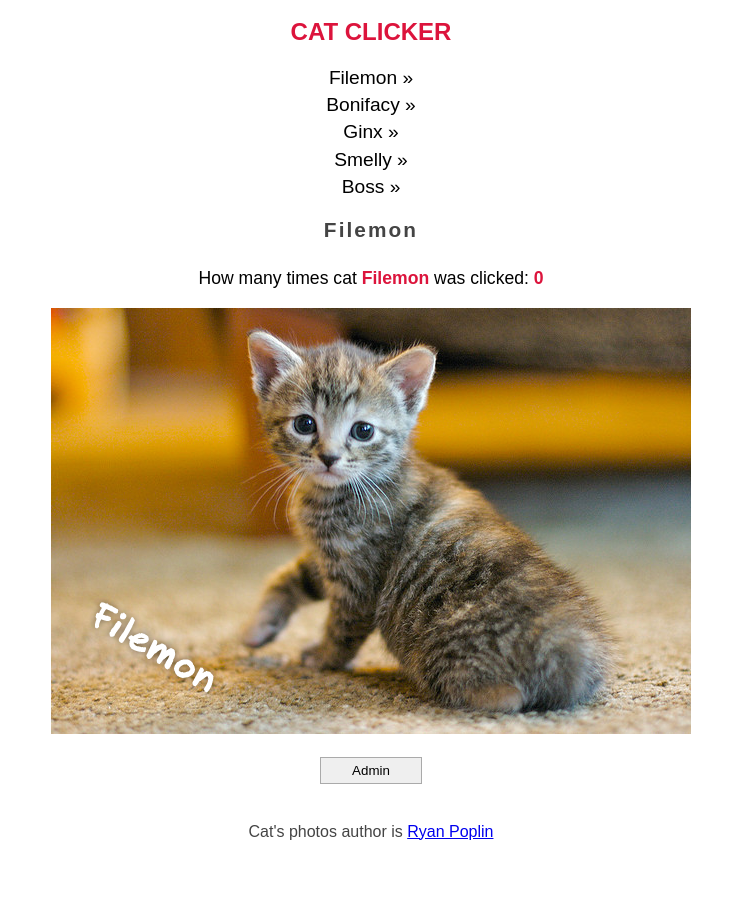
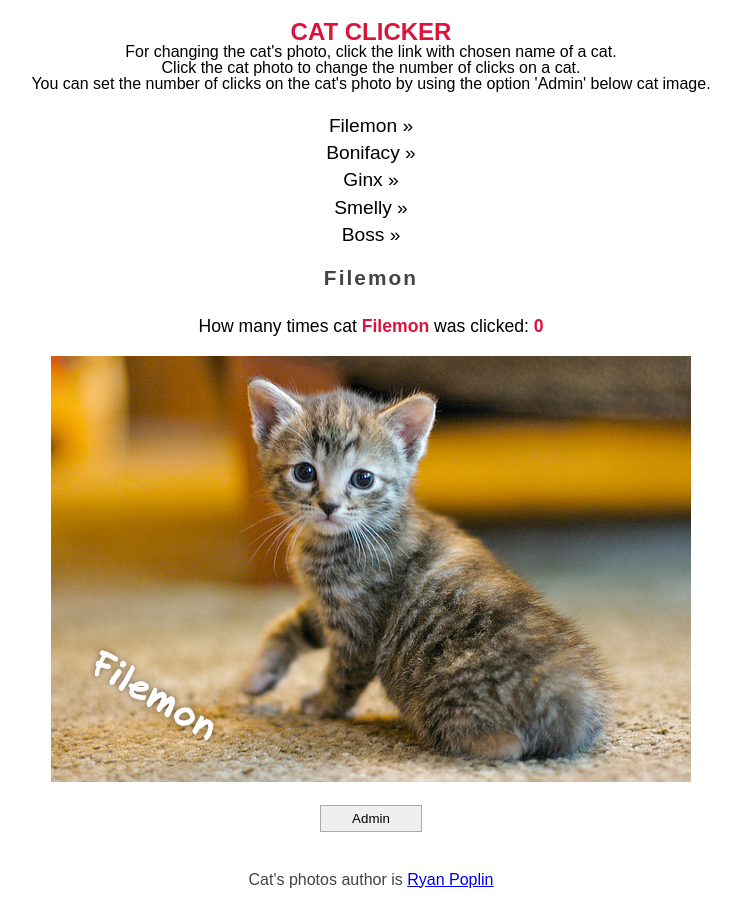
Before and after one commit to hajczek/cat-clicker-MVO, a plain HTML site: page index.html in a window 1280 px wide. Shown: the whole page, without its empty margins (269-1010 px from the left). Before the commit the page ends 860 px from the top, so only its background shows below. Drawn offline with Linux system fonts and the light colour scheme.

Commit message:
Added instruction how to use app

```diff
--- a/index.html
+++ b/index.html
@@ -10,6 +10,9 @@
     <body>
         <div id="content">
             <h1 id="title">CAT CLICKER</h1>
+            <p>For changing the cat's photo, click the link with chosen name of a cat.</p>
+            <p>Click the cat photo to change the number of clicks on a cat.</p>
+            <p>You can set the number of clicks on the cat's photo by using the option 'Admin' below cat image.</p>
             <div id="list-of-cats"></div>
 
             <div id="displayed-cat">
--- a/js/app.js
+++ b/js/app.js
@@ -18,7 +18,6 @@ $(function(){
             catsListView.init();
             displayedCatView.init();
             updateCat.init();
-
         },
         getAllCats: function() {
             return model.cats;
```
